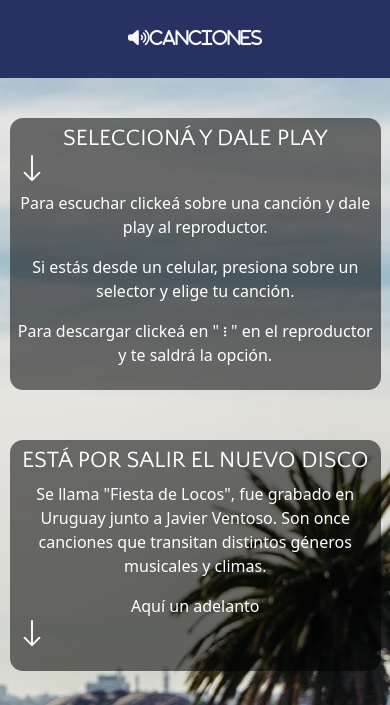
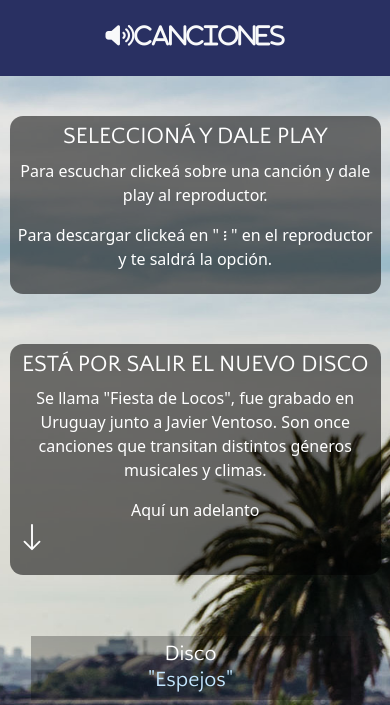
Before and after one commit to Gabriel-A-Sosa/LandingRobertoFlores, a plain HTML site: page index.html in a window 390 px wide. Shown: the part 675-1380 px from the top of the page. Drawn offline with nearby package versions, Linux system fonts and the light colour scheme.

Commit message:
Add files via upload

```diff
--- a/css/style.css
+++ b/css/style.css
@@ -428,7 +428,8 @@ body {
   h4{
     text-align: center!important;
     margin-top: 15px;
-    width: 300px!important;
+    width: 320px!important;
+    margin-left: 0%!important;
   }
 
   #reproductorBox{
--- a/index.html
+++ b/index.html
@@ -90,16 +90,14 @@
     <!-- End Hero -->
 
      <!-- ======= Reproductor ======= -->
-     <h2 class="text-center text-light m-4"><i class="fa-solid fa-volume-high">CANCIONES</i> </h2>
+     <h3 class="text-center text-light m-4"><i class="fa-solid fa-volume-high">CANCIONES</i> </h3>
      <div id="reproductorPadre">
 
       <div class="d-flex w-100">
         <div id="reproductorTexto" >
-        <h3>SELECCIONÁ Y DALE PLAY <svg xmlns="http://www.w3.org/2000/svg" width="30" height="30" fill="currentColor" class="bi bi-arrow-down" viewBox="0 0 16 16">
-          <path fill-rule="evenodd" d="M8 1a.5.5 0 0 1 .5.5v11.793l3.146-3.147a.5.5 0 0 1 .708.708l-4 4a.5.5 0 0 1-.708 0l-4-4a.5.5 0 0 1 .708-.708L7.5 13.293V1.5A.5.5 0 0 1 8 1z"/>
-        </svg></h3>
+        <h3>SELECCIONÁ Y DALE PLAY</h3>
+
         <p>Para escuchar clickeá sobre una canción y dale play al reproductor.</p>
-        <p>Si estás desde un celular, presiona sobre un selector y elige tu canción.</p>
         <p>Para descargar clickeá en " ፧ " en el reproductor y te saldrá la opción.</p>
 
       </div>
@@ -155,6 +153,7 @@
 
       <select id = "selectTrack3" size="2" onchange="cambiarTrack(this.options[this.selectedIndex]);">
         <optgroup class="bg-dark bg-opacity-75">
+         <p><i class="fa-solid fa-volume-low"></i></p>
         <option class="bg-info w-75" disabled> Selecciona una canción aquí</option>
           <option style="background-color:rgba(41, 38, 38, 0.852);" path="https://drive.google.com/uc?export=download&id=1VYCo_4ji5vcGiQENAZApWRJQXIbRhJLK"> 1- Una Flor</option>
           <option style="background-color:rgba(41, 38, 38, 0.852);" path="https://drive.google.com/uc?export=download&id=131HozRD0IwYFSj8UcXcJ1_kOArZFKAMO" >2- Volveré a ser Nosotros</option>
```
